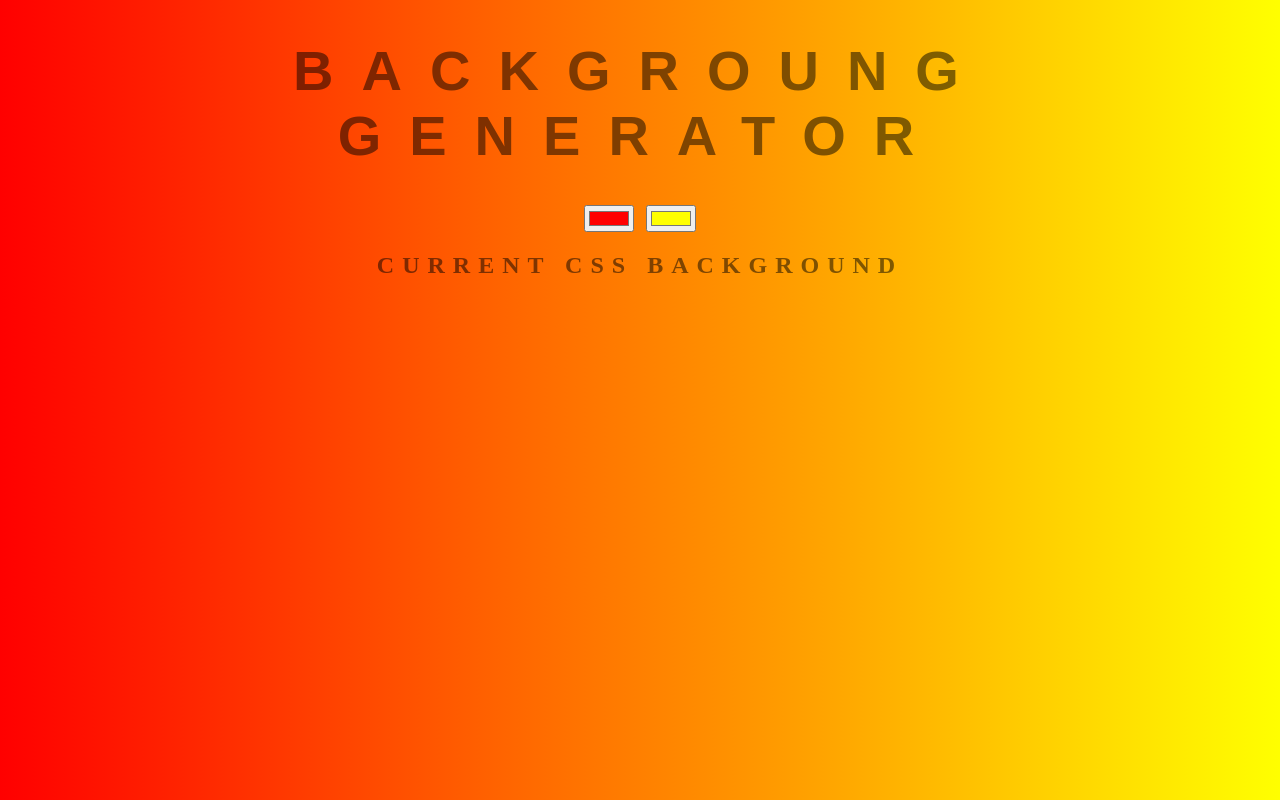
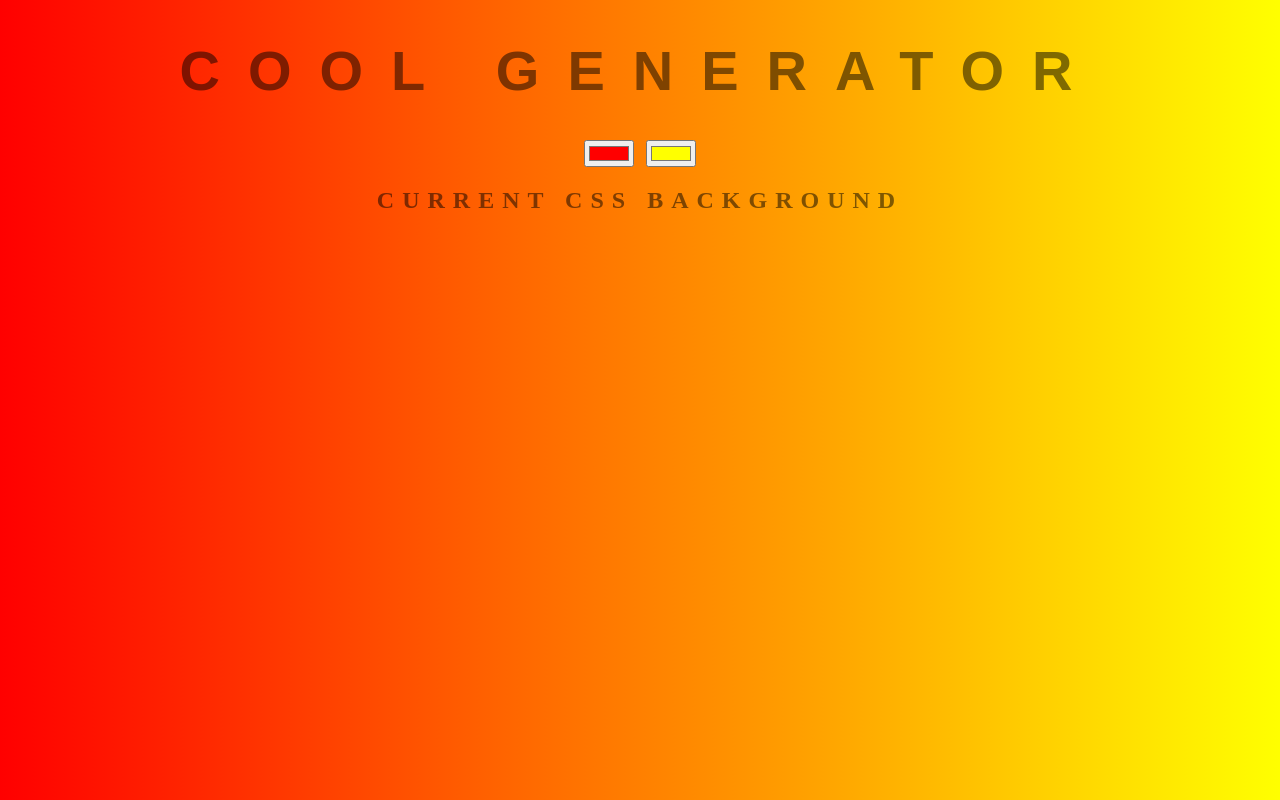
Before and after one commit to saso78/background-generator, a plain HTML site: page index.html in a window 1280 px wide. Drawn offline with Linux system fonts and the light colour scheme.

Commit message:
changed h1

```diff
--- a/index.html
+++ b/index.html
@@ -6,7 +6,7 @@
 	<link rel="stylesheet" type="text/css" href="style.css">
 </head>
 <body id="gradient">
-	<h1>Backgroung Generator</h1>
+	<h1>cool Generator</h1>
 	<input class="color1" type="color" value="#ff0000">
 	<input class="color2" type="color" value="#ffff00">
 	<h2>Current CSS Background</h2>
```
